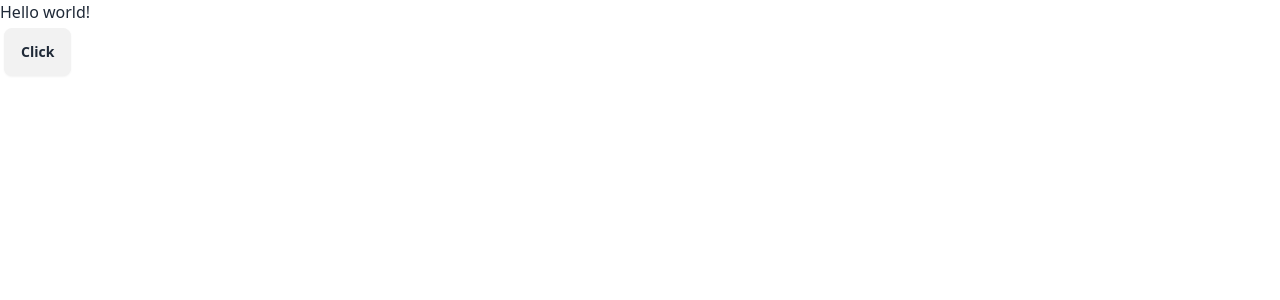
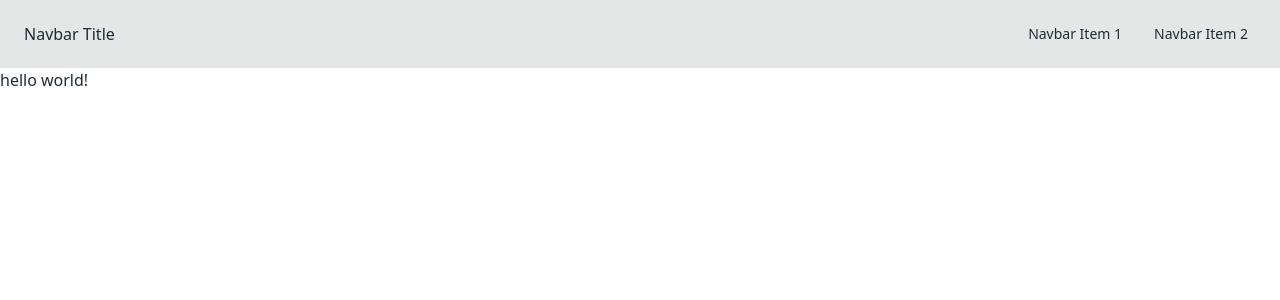
Before and after one commit to yuutaro/next.js-blog-tutorial2, a Next.js app: page / in a window 1280 px wide. Shown: the top 300 px of the page. Built offline with nearby package versions, Linux system fonts and the light colour scheme.

Commit message:
./pageにヘッダー適用

```diff
--- a/src/pages/index.tsx
+++ b/src/pages/index.tsx
@@ -1,37 +1,20 @@
+import Header from "@/components/Header";
 import Theme from "@/components/theme";
 import { changeTheme } from "@/store/modules/themeSlice";
 import { Inter } from "next/font/google";
-import Head from "next/head";
 import { useDispatch } from "react-redux";
 import { useSelector } from "react-redux";
 
 const inter = Inter({ subsets: ["latin"] });
 
 export default function Home() {
-  const theme = useSelector((state: any) => state.theme.currentTheme);
-  const dispatch = useDispatch();
-
-  const themes = ["light", "dark", "cupcake", "bumblebee", "emerald", "corporate", "synthwave", "retro", "cyberpunk", "valentine", "halloween", "garden", "forest", "aqua", "lofi", "pastel", "fantasy", "wireframe", "black", "luxury", "dracula", "cmyk", "autumn", "business", "acid", "lemonade", "night", "coffee", "winter", "dim", "nord", "sunset"];
-
-  const handler = () => {
-    const index = themes.indexOf(theme);
-    const next = themes[(index + 1) % themes.length];
-    dispatch(changeTheme(next));
-  };
-
 
   return (
     <>
       <Theme>
-        <h1>Hello world!</h1>
-        <div className="dropdown">
-          <div tabIndex={0} role="button" className="btn m-1">Click</div>
-          <ul tabIndex={0} className="dropdown-content z-[1] menu p-2 shadow bg-base-100 rounded-box w-52">
-            {themes.map((t) => (
-              <li key={t} onClick={() => dispatch(changeTheme(t))}><a>{t}</a></li>
-            ))}
-          </ul>
-        </div>
+        <Header>
+          <div>hello world!</div>
+        </Header>
       </Theme>
     </>
   );
```
